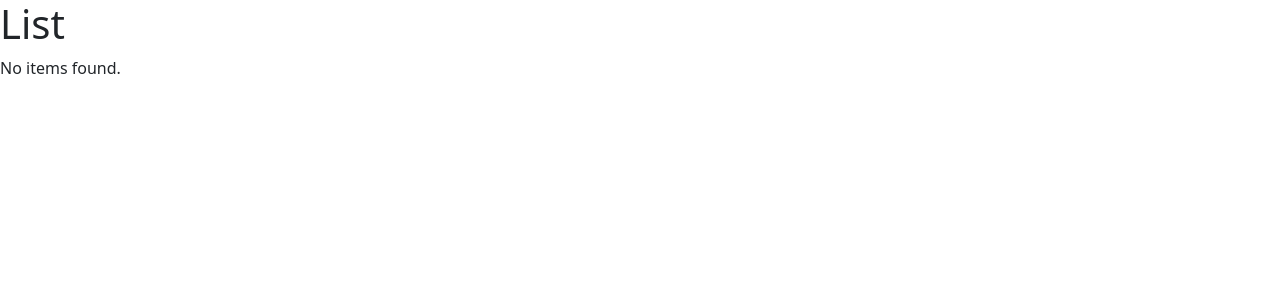
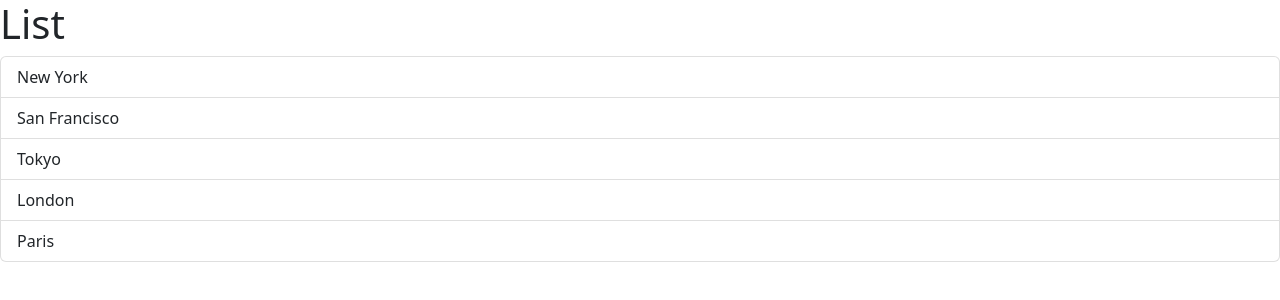
Before and after one commit to zain0333/react-repo, a React (Vite) app: page / in a window 1280 px wide. Shown: the top 300 px of the page. Built offline with nearby package versions, Linux system fonts and the light colour scheme.

Commit message:
commit for handling components

```diff
--- a/src/components/ListGroup.tsx
+++ b/src/components/ListGroup.tsx
@@ -2,7 +2,6 @@ import { Fragment } from "react";
 
 function ListGroup() {
   let items = ["New York", "San Francisco", "Tokyo", "London", "Paris"];
-  items = [];
 
   return (
     <>
@@ -10,7 +9,13 @@ function ListGroup() {
       {items.length === 0 && <p>No items found.</p>}
       <ul className="list-group">
         {items.map((item) => (
-          <li key={item}>{item}</li>
+          <li
+            className="list-group-item"
+            key={item}
+            onClick={() => console.log(Clicked)}
+          >
+            {item}
+          </li>
         ))}
       </ul>
     </>
```
